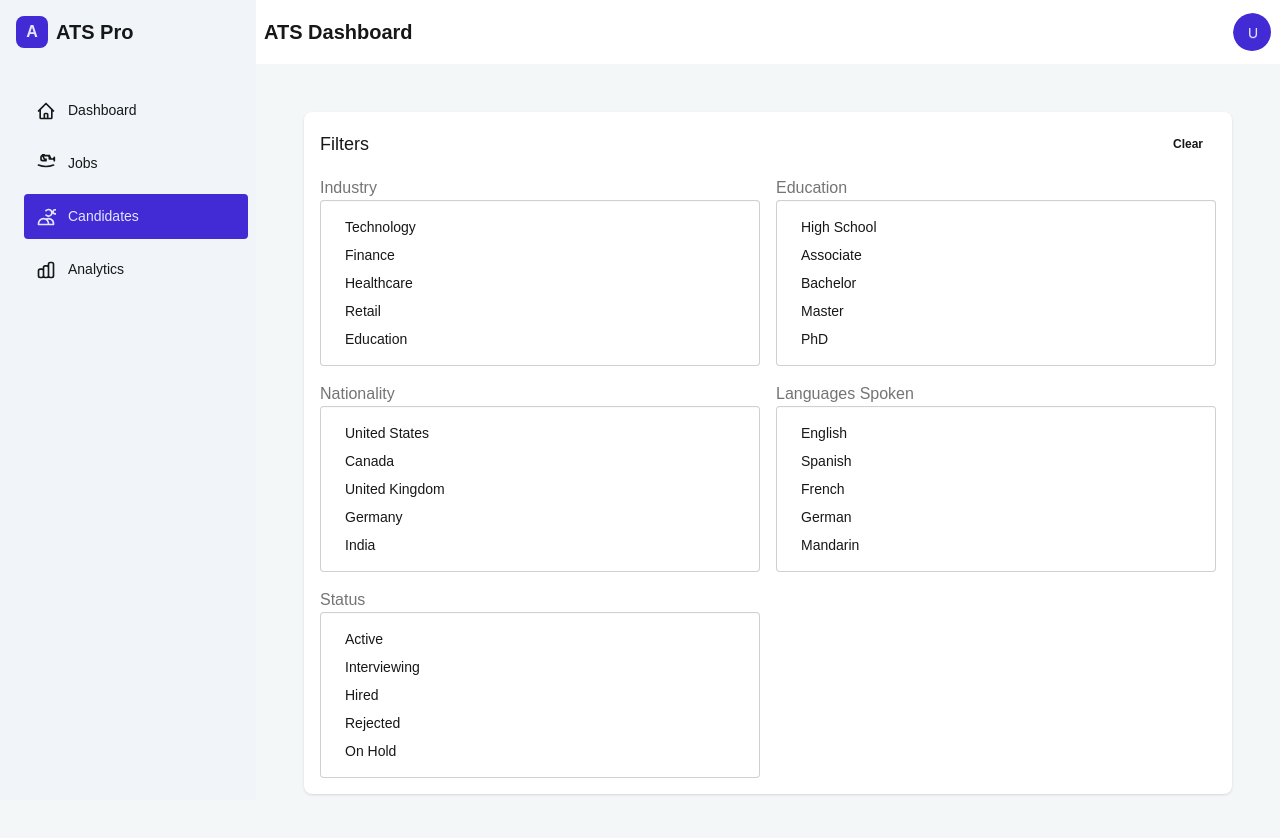
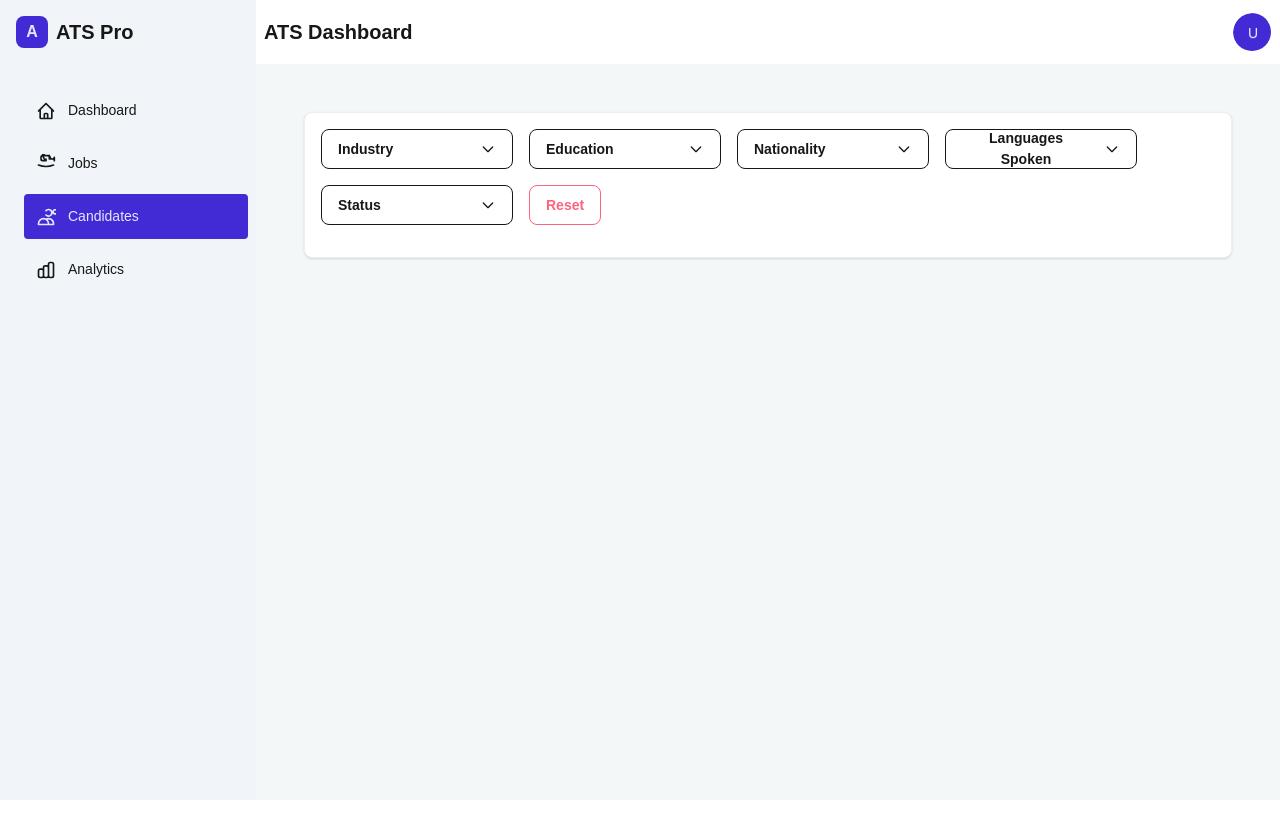
Before and after one commit to VictorDevLab/ats-client, a Next.js app: page /candidates in a window 1280 px wide. Shown: the top 838 px of the page. After the commit the page ends 800 px from the top, so only its background shows below. Built offline with nearby package versions, Linux system fonts and the light colour scheme.

Commit message:
refactor candidate filters

```diff
--- a/app/candidates/components/CandidateFilter.tsx
+++ b/app/candidates/components/CandidateFilter.tsx
@@ -1,8 +1,19 @@
-"use client"
+"use client";
 
-import React, { useEffect, useState } from "react";
+import React, { useState } from "react";
 
-export type Filters = {
+type FilterOption = {
+  label: string;
+  value: string;
+};
+
+type FilterCategory = {
+  name: string;
+  key: keyof Filters;
+  options: FilterOption[];
+};
+
+type Filters = {
   industry: string[];
   education: string[];
   nationality: string[];
@@ -10,22 +21,7 @@ export type Filters = {
   status: string[];
 };
 
-type Props = {
-  onChange?: (filters: Filters) => void;
-  options?: Partial<Filters>;
-};
-
-const DEFAULT_OPTIONS: Filters = {
-  industry: ["Technology", "Finance", "Healthcare", "Retail", "Education"],
-  education: ["High School", "Associate", "Bachelor", "Master", "PhD"],
-  nationality: ["United States", "Canada", "United Kingdom", "Germany", "India"],
-  languages: ["English", "Spanish", "French", "German", "Mandarin"],
-  status: ["Active", "Interviewing", "Hired", "Rejected", "On Hold"],
-};
-
-export default function CandidateFilter({ onChange, options }: Props) {
-  const mergedOptions: Filters = { ...DEFAULT_OPTIONS, ...(options || {}) };
-
+const FilterBar: React.FC = () => {
   const [filters, setFilters] = useState<Filters>({
     industry: [],
     education: [],
@@ -34,89 +30,141 @@ export default function CandidateFilter({ onChange, options }: Props) {
     status: [],
   });
 
-  useEffect(() => {
-    if (onChange) onChange(filters);
-  }, [filters, onChange]);
+  const filterCategories: FilterCategory[] = [
+    {
+      name: "Industry",
+      key: "industry",
+      options: [
+        { label: "IT", value: "it" },
+        { label: "Finance", value: "finance" },
+        { label: "Healthcare", value: "healthcare" },
+        { label: "Education", value: "education" },
+      ],
+    },
+    {
+      name: "Education",
+      key: "education",
+      options: [
+        { label: "PhD", value: "phd" },
+        { label: "Doctorate", value: "doctorate" },
+        { label: "Masters", value: "masters" },
+        { label: "Bachelors", value: "bachelors" },
+      ],
+    },
+    {
+      name: "Nationality",
+      key: "nationality",
+      options: [
+        { label: "Kenyan", value: "kenyan" },
+        { label: "Ugandan", value: "ugandan" },
+        { label: "Tanzanian", value: "tanzanian" },
+        { label: "Nigerian", value: "nigerian" },
+      ],
+    },
+    {
+      name: "Languages Spoken",
+      key: "languages",
+      options: [
+        { label: "English", value: "english" },
+        { label: "Swahili", value: "swahili" },
+        { label: "French", value: "french" },
+        { label: "German", value: "german" },
+      ],
+    },
+    {
+      name: "Status",
+      key: "status",
+      options: [
+        { label: "Available", value: "available" },
+        { label: "Unavailable", value: "unavailable" },
+      ],
+    },
+  ];
 
-  function handleMultiSelect(key: keyof Filters, values: string[]) {
-    setFilters((prev) => ({ ...prev, [key]: values }));
-  }
+  const handleFilterChange = (key: keyof Filters, value: string) => {
+    setFilters((prev) => {
+      const currentValues = prev[key];
+      const newValues = currentValues.includes(value)
+        ? currentValues.filter((v) => v !== value)
+        : [...currentValues, value];
+      return { ...prev, [key]: newValues };
+    });
+  };
 
-  function toggleValue(key: keyof Filters, value: string) {
-    setFilters((prev) => {
-      const arr = prev[key];
-      const exists = arr.includes(value);
-      const next = exists ? arr.filter((v) => v !== value) : [...arr, value];
-      return { ...prev, [key]: next };
+  const resetFilters = () => {
+    setFilters({
+      industry: [],
+      education: [],
+      nationality: [],
+      languages: [],
+      status: [],
     });
-  }
-
-  function clearAll() {
-    setFilters({ industry: [], education: [], nationality: [], languages: [], status: [] });
-  }
-
-  const renderSelect = (label: string, key: keyof Filters) => {
-    const opts = mergedOptions[key];
-    return (
-      <div className="form-control w-full">
-        <label className="label">
-          <span className="label-text">{label}</span>
-          <span className="label-text">{filters[key].length ? `${filters[key].length} selected` : ""}</span>
-        </label>
-        <select
-          multiple
-          size={Math.min(6, opts.length)}
-          className="select select-bordered w-full h-auto"
-          value={filters[key]}
-          onChange={(e) => {
-            const selected = Array.from(e.target.selectedOptions).map((o) => o.value);
-            handleMultiSelect(key, selected);
-          }}
-        >
-          {opts.map((o) => (
-            <option key={o} value={o}>
-              {o}
-            </option>
-          ))}
-        </select>
-
-        {filters[key].length > 0 && (
-          <div className="flex flex-wrap gap-2 mt-2">
-            {filters[key].map((v) => (
-              <button
-                key={v}
-                type="button"
-                className="badge badge-outline badge-primary"
-                onClick={() => toggleValue(key, v)}
-                title={`Remove ${v}`}
-              >
-                {v}
-              </button>
-            ))}
-          </div>
-        )}
-      </div>
-    );
   };
 
   return (
-    <div className="p-4 bg-base-100 rounded-lg shadow-sm">
-      <div className="flex items-center justify-between mb-4">
-        <h3 className="text-lg font-medium">Filters</h3>
-        <div className="flex gap-2">
-          <button className="btn btn-sm btn-ghost" onClick={clearAll}>
-            Clear
-          </button>
-        </div>
+    <div className="w-full bg-base-100 p-4 rounded-lg shadow-sm border border-base-300">
+      <div className="flex flex-wrap gap-4 items-end">
+        {filterCategories.map((category) => (
+          <div key={category.key} className="dropdown dropdown-bottom">
+            <label tabIndex={0} className="btn btn-outline w-48 justify-between rounded-lg">
+              {category.name}
+              <svg
+                className="w-4 h-4 ml-2"
+                fill="none"
+                stroke="currentColor"
+                strokeWidth="2"
+                viewBox="0 0 24 24"
+              >
+                <path
+                  strokeLinecap="round"
+                  strokeLinejoin="round"
+                  d="M19 9l-7 7-7-7"
+                />
+              </svg>
+            </label>
+            <ul
+              tabIndex={0}
+              className="dropdown-content menu p-2 shadow bg-base-100 rounded-box w-52"
+            >
+              {category.options.map((opt) => (
+                <li key={opt.value}>
+                  <label className="flex items-center gap-2 cursor-pointer">
+                    <input
+                      type="checkbox"
+                      className="checkbox checkbox-sm"
+                      checked={filters[category.key].includes(opt.value)}
+                      onChange={() => handleFilterChange(category.key, opt.value)}
+                    />
+                    <span>{opt.label}</span>
+                  </label>
+                </li>
+              ))}
+            </ul>
+          </div>
+        ))}
+
+        <button onClick={resetFilters} className="btn btn-outline btn-error rounded-lg">
+          Reset
+        </button>
       </div>
 
-      <div className="grid grid-cols-1 md:grid-cols-2 gap-4">
-        {renderSelect("Industry", "industry")}
-        {renderSelect("Education", "education")}
-        {renderSelect("Nationality", "nationality")}
-        {renderSelect("Languages Spoken", "languages")}
-        {renderSelect("Status", "status")}
+      {/* Active Filters Display */}
+      <div className="mt-4 flex flex-wrap gap-2">
+        {Object.entries(filters).map(([key, values]) =>
+          values.map((v) => (
+            <div
+              key={`${key}-${v}`}
+              className="badge badge-primary gap-1 cursor-pointer"
+              onClick={() => handleFilterChange(key as keyof Filters, v)}
+            >
+              {v}
+              <span className="text-xs ml-1">✕</span>
+            </div>
+          ))
+        )}
       </div>
     </div>
   );
-}
+};
+
+export default FilterBar;
```
